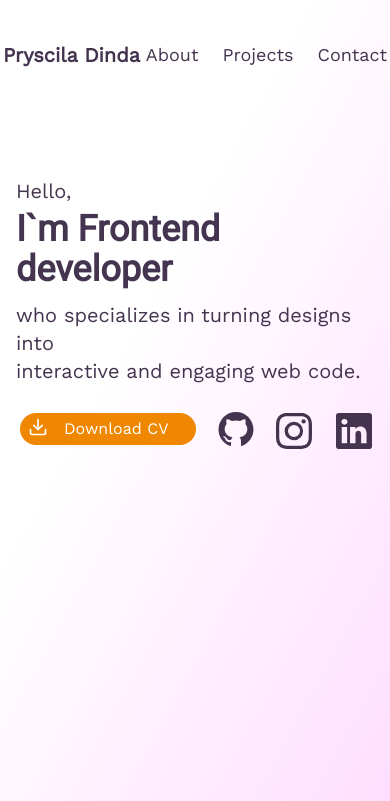
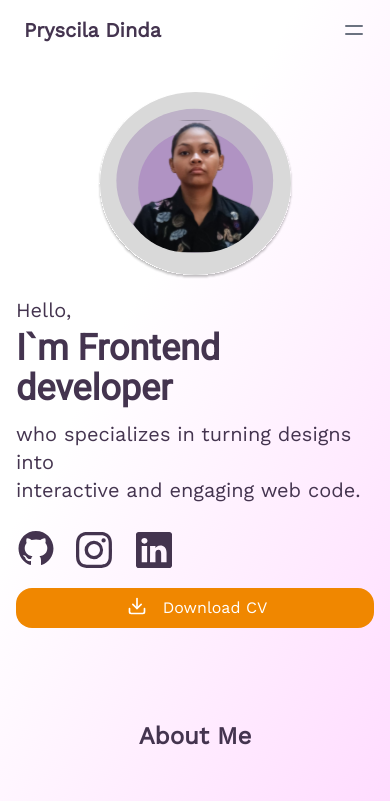
Before and after one commit to prysciladinda/portofolio, a React (Vite) app: page / in a window 390 px wide. Shown: the top 801 px of the page. Built offline with nearby package versions, Linux system fonts and the light colour scheme.

Commit message:
feat: add responsive

```diff
--- a/src/pages/Home.tsx
+++ b/src/pages/Home.tsx
@@ -60,6 +60,11 @@ function Home() {
     const [name, setName] = useState('');
     const [email, setEmail] = useState('');
     const [message, setMessage] = useState('');
+    const [isOpen, setIsOpen] = useState(false);
+
+    const toggleMenu = () => {
+        setIsOpen(!isOpen);
+    };
 
     const handleSubmit = (e: { preventDefault: () => void; target: any; }) => {
         e.preventDefault();
@@ -91,16 +96,43 @@ function Home() {
 
     return (
         <div className="relative [background:linear-gradient(118.58deg,_#fff_14.5%,_#ffdcff_40.09%,_#c198dd_53.45%,_#c199dd_55.5%,_#fff)] w-full h-full overflow-hidden text-left text-21xl text-color3">
-            <div className="h-screen w-full">
-                <div className="flex flex-row justify-around h-[5rem] my-10 py-px text-color3">
-                    <p className="text-xl font-bold">Pryscila Dinda</p>
-                    <ul className="flex space-x-6 text-lg">
-                        <li><a href="#about">About</a></li>
-                        <li><a href="#projects">Projects</a></li>
-                        <li><a href="#contact">Contact</a></li>
-                    </ul>
-                </div>
-                <div className="flex flex-row justify-around h-auto w-full ">
+            <div className="lg:h-[40rem] h-[45rem] w-full">
+
+                <nav className="relative lg:h-[15%] ">
+                    <div className="container px-6 py-4 mx-auto md:flex md:justify-between md:items-center h-full">
+                        <div className="flex items-center justify-between">
+                            <h1 className="text-xl font-bold">Pryscila Dinda</h1>
+
+                            {/* Mobile menu button */}
+                            <div className="flex lg:hidden  md:hidden">
+                                <button onClick={toggleMenu} type="button" className="text-gray-500  hover:text-gray-600  focus:outline-none focus:text-gray-600 " aria-label="toggle menu">
+                                    {!isOpen ? (
+                                        <svg xmlns="http://www.w3.org/2000/svg" className="w-6 h-6" fill="none" viewBox="0 0 24 24" stroke="currentColor" strokeWidth="2">
+                                            <path strokeLinecap="round" strokeLinejoin="round" d="M4 8h16M4 16h16" />
+                                        </svg>
+                                    ) : (
+                                        <svg xmlns="http://www.w3.org/2000/svg" className="w-6 h-6" fill="none" viewBox="0 0 24 24" stroke="currentColor" strokeWidth="2">
+                                            <path strokeLinecap="round" strokeLinejoin="round" d="M6 18L18 6M6 6l12 12" />
+                                        </svg>
+                                    )}
+                                </button>
+                            </div>
+                        </div>
+
+                        {/* Mobile Menu */}
+                        <div className={`absolute inset-x-0 z-20 w-full px-6 py-4 transition-all duration-300 ease-in-out bg-white md:mt-0 md:p-0 md:top-0 md:relative md:bg-transparent md:w-auto md:opacity-100 md:translate-x-0 md:flex md:items-center ${isOpen ? 'translate-x-0 opacity-100' : 'opacity-0 -translate-x-full'}`}>
+                            <div className="flex flex-col md:flex-row md:mx-6">
+                                <a className="my-2 text-gray-700 transition-colors duration-300 transform  hover:text-blue-500  md:mx-4 md:my-0" href="#about">About</a>
+                                <a className="my-2 text-gray-700 transition-colors duration-300 transform  hover:text-blue-500  md:mx-4 md:my-0" href="#projects">Projects</a>
+                                <a className="my-2 text-gray-700 transition-colors duration-300 transform  hover:text-blue-500  md:mx-4 md:my-0" href="#contact">Contact</a>
+                            </div>
+                        </div>
+                    </div>
+                </nav>
+
+
+
+                <div className="flex lg:flex-row flex-col-reverse justify-around h-auto w-full lg:pt-14 pt-8 ">
                     <div className="text-color3 py-px m-4">
                         <p className="text-xl">Hello,</p>
                         <p className="font-roboto text-4xl font-bold pt-1">I`m Frontend
@@ -109,8 +141,8 @@ function Home() {
                             <br />
                             interactive and engaging web code.</p>
                         <br />
-                        <div className="flex flex-row gap-4">
-                            <button className="bg-color5 rounded-2xl text-white w-44 h-8 flex flex-row p-1 m-1 gap-4 hover:bg-color3" onClick={() => {
+                        <div className="flex lg:flex-row flex-wrap-reverse gap-4">
+                            <button className="bg-color5 rounded-2xl text-white lg:w-44 w-[25rem] lg:h-8 h-10 flex flex-row pt-2 justify-center  lg:p-1 lg:m-1 gap-4 hover:bg-color3" onClick={() => {
                                 const link = document.createElement('a');
                                 link.href = cvPdf;
                                 link.download = 'CV_Pryscila Dinda Eliana';
@@ -130,14 +162,14 @@ function Home() {
 
                         </div>
                     </div>
-                    <img src={foto} alt="foto" className="w-[25%]" />
+                    <img src={foto} alt="foto" className="lg:w-[25%] w-[50%] self-center" />
                 </div>
             </div>
-            <div id="about" className="h-[45rem] w-full ">
+            <div id="about" className="lg:h-[45rem] h-[50rem] w-full ">
                 <p className="text-2xl justify-center flex font-bold">About Me</p>
-                <div className="flex text-center justify-evenly">
-                    <img src={svg1} alt="svg" className="w-1/2" />
-                    <p className="w-1/3 text-xl py-px mt-24">Hello, I am pryscila dinda, web application development using React, TypeScript, and Tailwind CSS. I also have expertise in design using Figma and using Daisy UI to speed up development.
+                <div className="flex flex-col lg:flex-row lg:text-center lg:justify-evenly ">
+                    <img src={svg1} alt="svg" className="lg:w-1/2 w-[60%] self-center lg:pt-0 pt-8" />
+                    <p className="lg:w-1/3 text-xl py-px lg:mt-24 m-4 text-center">Hello, I am pryscila dinda, web application development using React, TypeScript, and Tailwind CSS. I also have expertise in design using Figma and using Daisy UI to speed up development.
                         <br />
                         In addition, I am experienced in integration with REST APIs and using the Vercel platform for easy deployment of web applications. I am always enthusiastic in taking on new challenges and ready to contribute to the development of innovative web applications.
 
@@ -147,7 +179,7 @@ function Home() {
             <div id="projects" className="h-fit" >
                 <p className="text-2xl font-bold mx-auto pb-6 flex justify-center">Projects</p>
                 <div className="flex justify-center">
-                    <Slider {...settings} className="mx-auto w-[50%] pt-4">
+                    <Slider {...settings} className="mx-auto lg:w-[50%] w-[75%] pt-4">
                         {data.map((item) => (
                             <Card
                                 key={item.id}
@@ -161,7 +193,7 @@ function Home() {
                     </Slider>
                 </div>
             </div>
-            <div id="contact" className=" h-[35rem] pt-24 w-full ">
+            <div id="contact" className=" lg:h-[35rem] pt-24 w-full ">
                 <p className="text-2xl font-bold flex justify-center">Contact</p>
                 <div className="flex flex-row justify-center ">
                     <form onSubmit={handleSubmit} action="https://formspree.io/f/xvoneqqe" className="flex flex-col items-center mt-8">
@@ -172,7 +204,7 @@ function Home() {
                             placeholder="Your Name"
                             value={name}
                             onChange={(e) => setName(e.target.value)}
-                            className="border bg-white rounded-lg py-2 px-4 mb-4 w-[40rem] h-16"
+                            className="border bg-white rounded-lg py-2 px-4 mb-4 lg:w-[40rem] w-[15rem] h-16 self-center"
                             required
                         />
                         <input
@@ -181,7 +213,7 @@ function Home() {
                             placeholder="Your Email"
                             value={email}
                             onChange={(e) => setEmail(e.target.value)}
-                            className="border bg-white rounded-lg py-2 px-4 mb-4 w-[40rem] h-16"
+                            className="border bg-white rounded-lg py-2 px-4 mb-4 lg:w-[40rem] w-[15rem] h-16"
                             required
                         />
                         <textarea
@@ -189,12 +221,12 @@ function Home() {
                             placeholder="Your Message"
                             value={message}
                             onChange={(e) => setMessage(e.target.value)}
-                            className="border bg-white rounded-lg py-2 px-4 mb-4 w-[40rem] h-32"
+                            className="border bg-white rounded-lg py-2 px-4 mb-4 lg:w-[40rem] w-[15rem] h-32"
                             required
                         />
                         <button
                             type="submit"
-                            className="bg-color5 text-white rounded-lg py-2 px-4 w-[40rem]"
+                            className="bg-color5 text-white rounded-lg py-2 px-4 lg:w-[40rem] w-[15rem]"
                         >
                             Send
                         </button>
@@ -214,9 +246,9 @@ function Home() {
             </div>
             <div className="h-[25rem] w-full flex flex-col justify-center items-center">
                 <p className="text-2xl font-bold">Tech stack</p>
-                <img src={logo1} alt="logo" className="w-[15rem]" />
+                <img src={logo1} alt="logo" className="lg:w-[15rem] w-1/2" />
                 <br />
-                <img src={logo2} alt="logo" className="w-[30rem]" />
+                <img src={logo2} alt="logo" className="lg:w-[30rem] w-[75%]" />
             </div>
 
         </div>
--- a/src/styles/index.css
+++ b/src/styles/index.css
@@ -9,3 +9,25 @@ body {
 * {
   font-family: "Work Sans", "sans-serif";
 }
+
+/* Gaya scroll */
+::-webkit-scrollbar {
+  width: 8px; /* Ubah lebar sesuai kebutuhan */
+}
+
+/* Track */
+::-webkit-scrollbar-track {
+  background: #f1f1f1; /* Warna latar belakang track */
+  border-radius: 10px;
+}
+
+/* Handle */
+::-webkit-scrollbar-thumb {
+  background: #888; /* Warna handle */
+  border-radius: 10px;
+}
+
+/* Handle saat dihover */
+::-webkit-scrollbar-thumb:hover {
+  background: #555; /* Warna handle saat dihover */
+}
```
